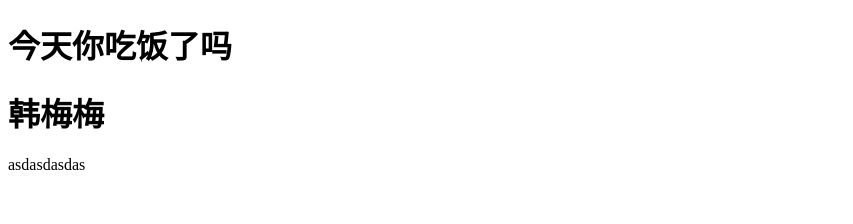
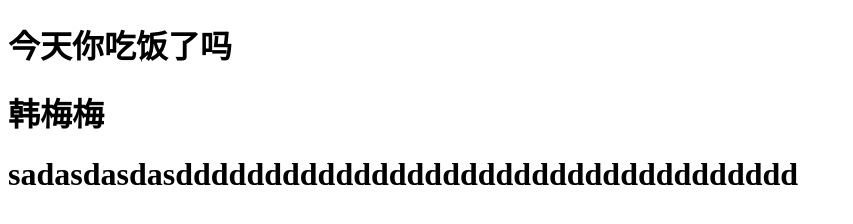
Before and after one commit to insistenceZHUO/gittest, a plain HTML site: page index.html in a window 1280 px wide. Shown: the whole page, without its empty margins (0-853 px from the left). Drawn offline with Linux system fonts and the light colour scheme.

```diff
--- a/index.html
+++ b/index.html
@@ -9,6 +9,6 @@
 <body>
     <h1>今天你吃饭了吗</h1>
     <h1>韩梅梅</h1>
-    asdasdasdas
+ <h1>sadasdasdasddddddddddddddddddddddddddddddddddd</h1>
 </body>
 </html>
```
